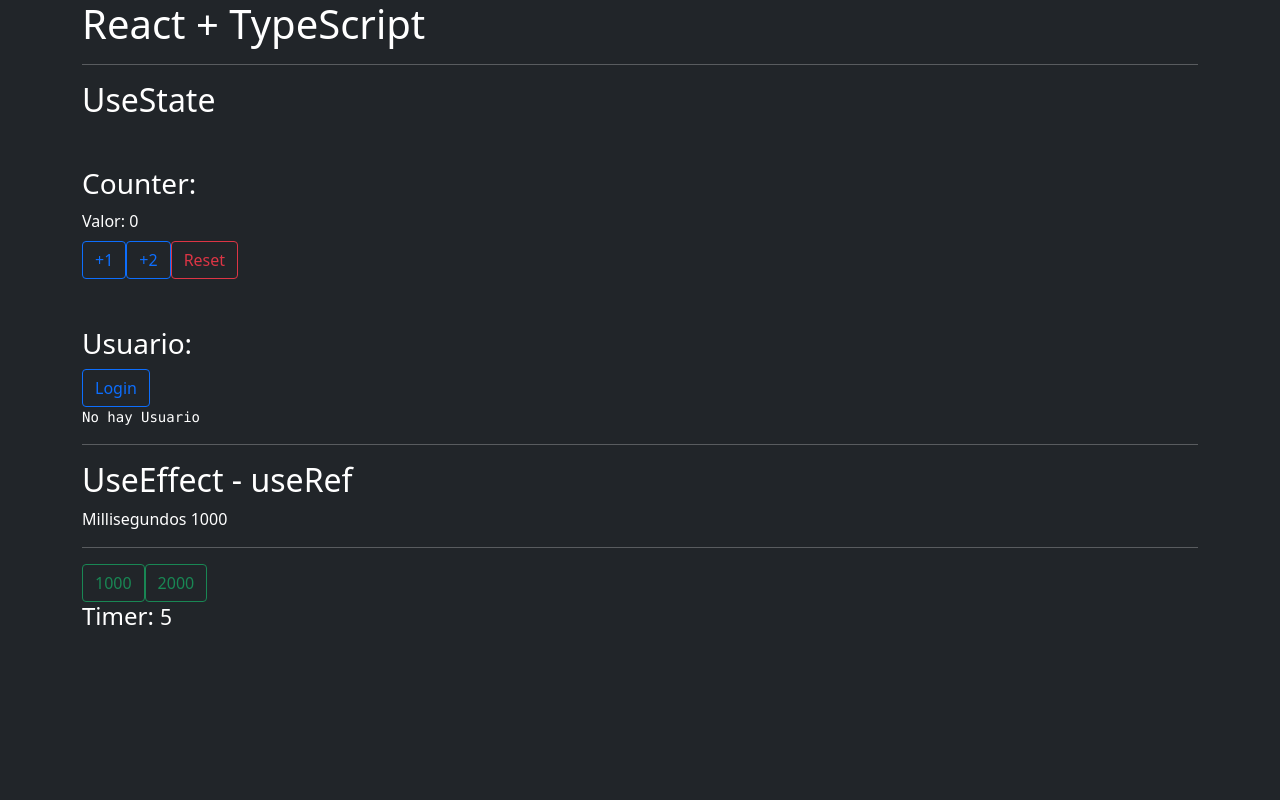
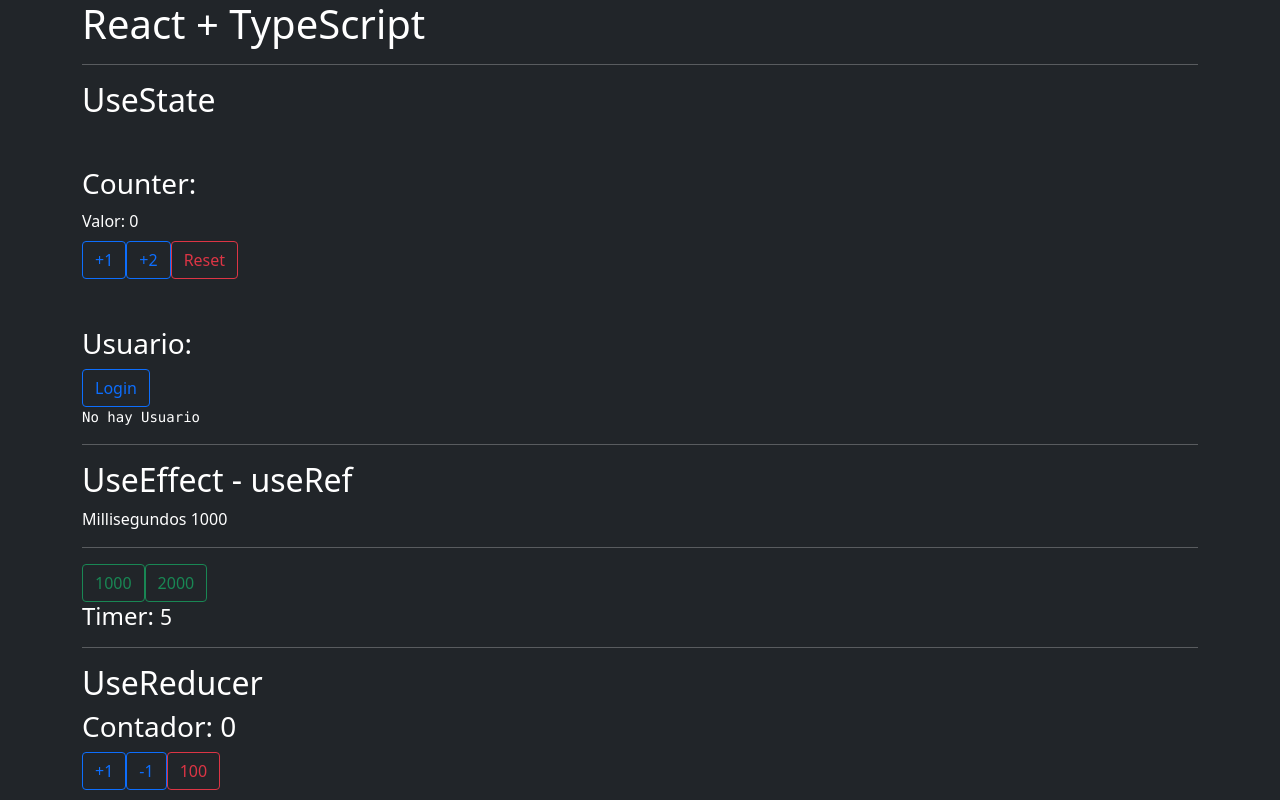
Before and after one commit to JIMO-17/React-Typescript_Fundamentals, a React (Create React App) app: page / in a window 1280 px wide. Built offline with nearby package versions, Linux system fonts and the light colour scheme.

Commit message:
useReducer in React with TypeScript

```diff
--- a/src/App.tsx
+++ b/src/App.tsx
@@ -3,6 +3,7 @@
 
 import { TimerPadre } from "./components/TimerPadre";
 
+import { ContadorRed } from "./components/ContadorRed";
 
 function App() {
   return (
@@ -16,6 +17,11 @@
       <hr />
       <h2>UseEffect - useRef</h2>
       <TimerPadre />
+
+      <hr />
+      <h2>UseReducer</h2>
+      <ContadorRed />
+
     </>
   );
 }
--- /dev/null
+++ b/src/components/ContadorRed.tsx
@@ -0,0 +1,58 @@
+import { useReducer } from "react";
+
+const initialState = {
+    contador: 0
+}
+
+type ActionType =
+    | { type: "incrementar" }
+    | { type: "decrementar" }
+    | { type: "custom", payload: number }
+
+const contadorReducer = (state: typeof initialState, action: ActionType) => {
+    switch (action.type) {
+        case 'incrementar':
+            return {
+                ...state,
+                contador: state.contador + 1
+            }
+        case 'decrementar':
+            return {
+                ...state,
+                contador: state.contador - 1
+            }
+        case 'custom':
+            return {
+                ...state,
+                contador: action.payload
+            }
+
+        default:
+            return state;
+    }
+}
+
+export const ContadorRed = () => {
+
+    const [{contador}, dispatch] = useReducer(contadorReducer, initialState)
+
+
+    return (
+        <>
+            <h3>Contador: {contador}</h3>
+            <button
+                className="btn btn-outline-primary"
+                onClick={ () => dispatch({type: "incrementar"}) }
+            >+1</button>
+            <button
+                className="btn btn-outline-primary"
+                onClick={ () => dispatch({type: "decrementar"}) }
+            >-1</button>
+
+            <button
+                className="btn btn-outline-danger"
+                onClick={ () => dispatch({type: "custom", payload: 100}) }
+            >100</button>
+        </>
+    )
+}
```
